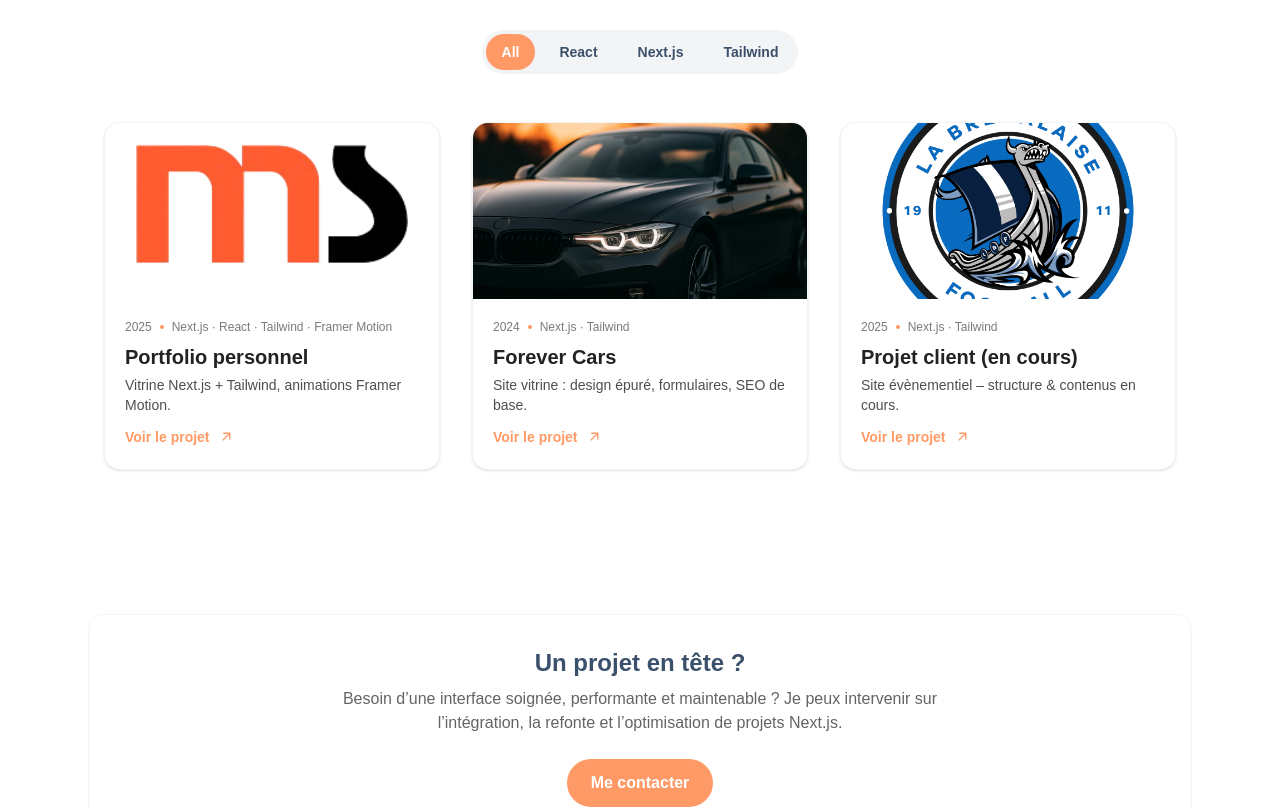
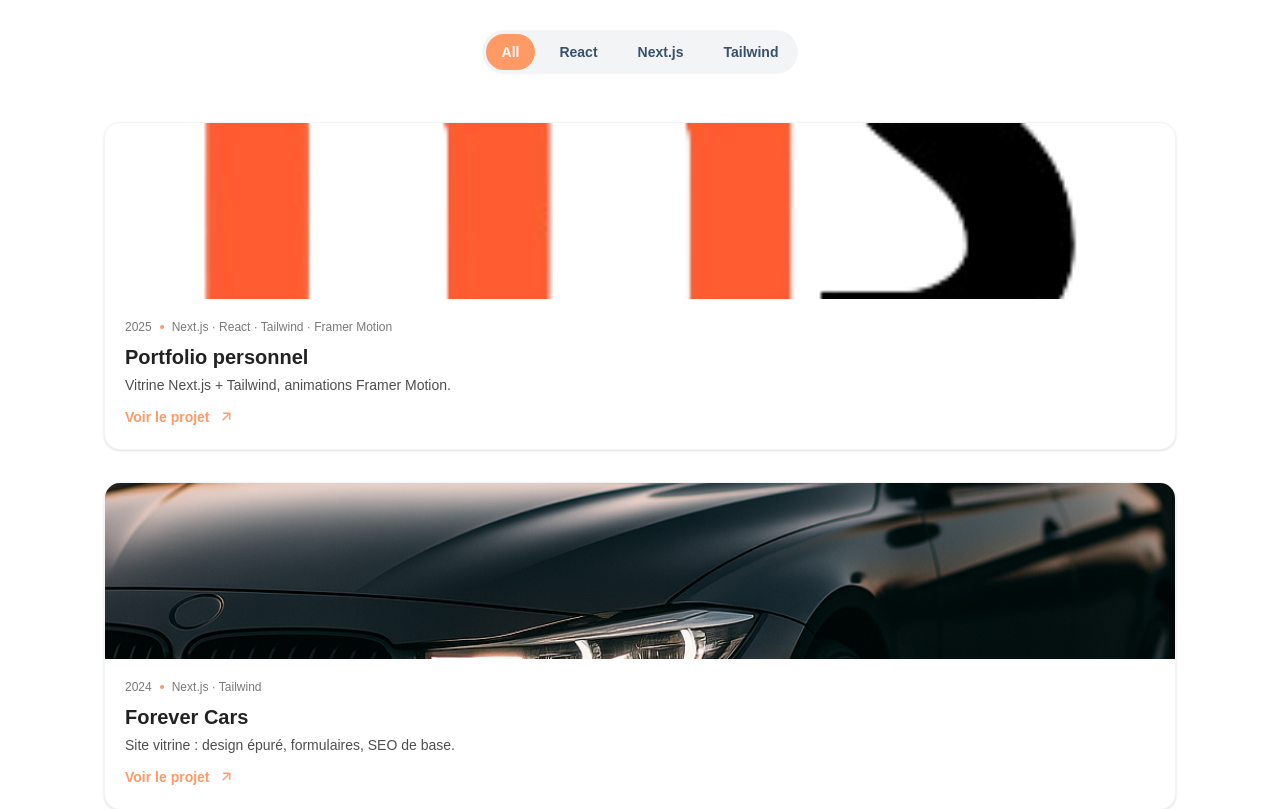
Before and after one commit to MathScic/MS-Portfolio-1.1, a Next.js app: page /projects in a window 1280 px wide. Shown: the part 667-1476 px from the top of the page. Built offline with nearby package versions, Linux system fonts and the light colour scheme.

Commit message:
project 2.0

```diff
--- a/src/app/components/Projects.tsx
+++ b/src/app/components/Projects.tsx
@@ -103,7 +103,7 @@ export default function Projects() {
         <Filters active={filter} onChange={setFilterUrl} filters={FILTERS} />
 
         {/* GRID */}
-        <div className="mt-12 grid gap-8 md:w-full sm:grid-cols-2 lg:grid-cols-3">
+        <div className="mt-12 grid gap-8">
           {filtered.map((p, i) => (
             <ProjectCard
               key={p.id}
```
